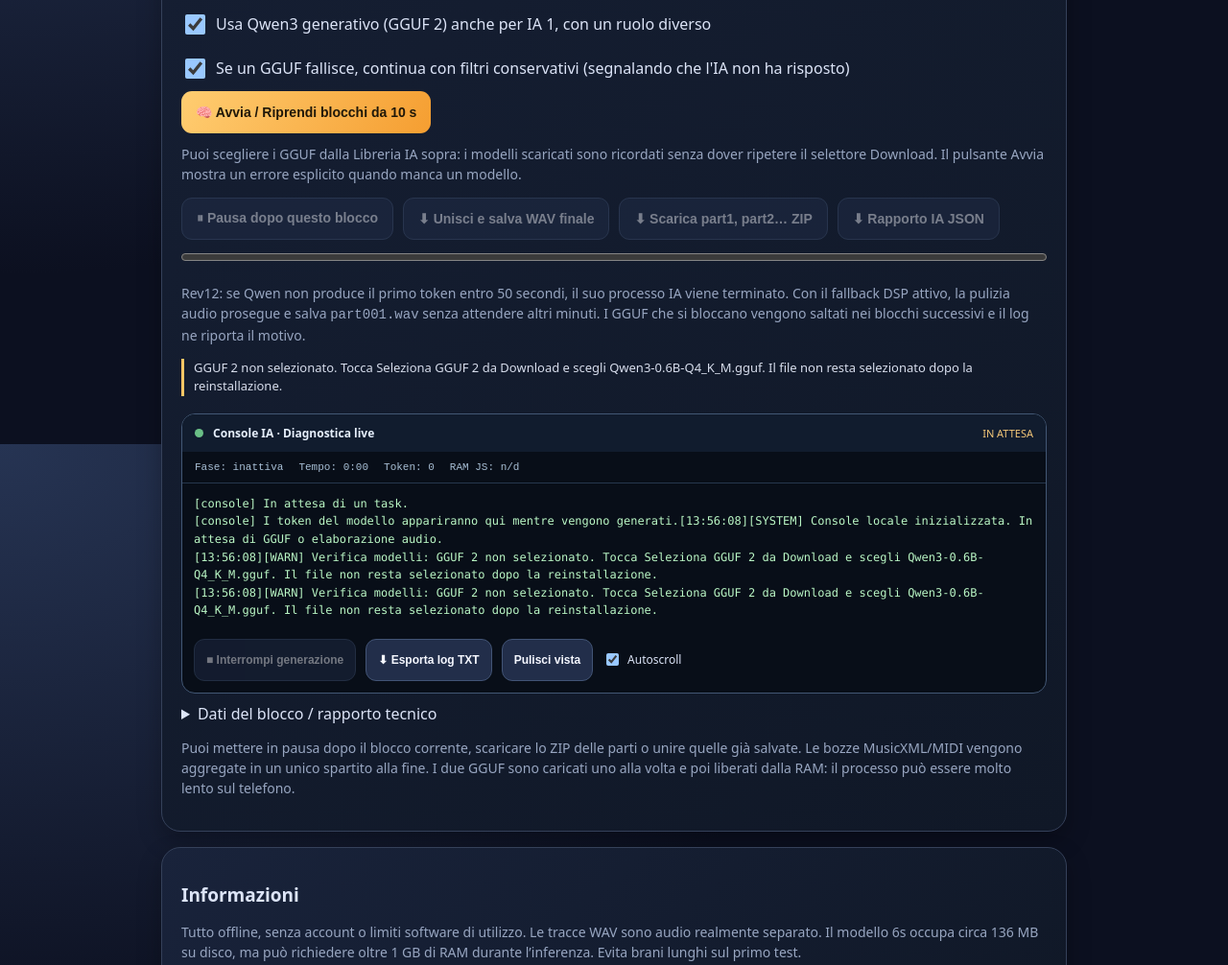
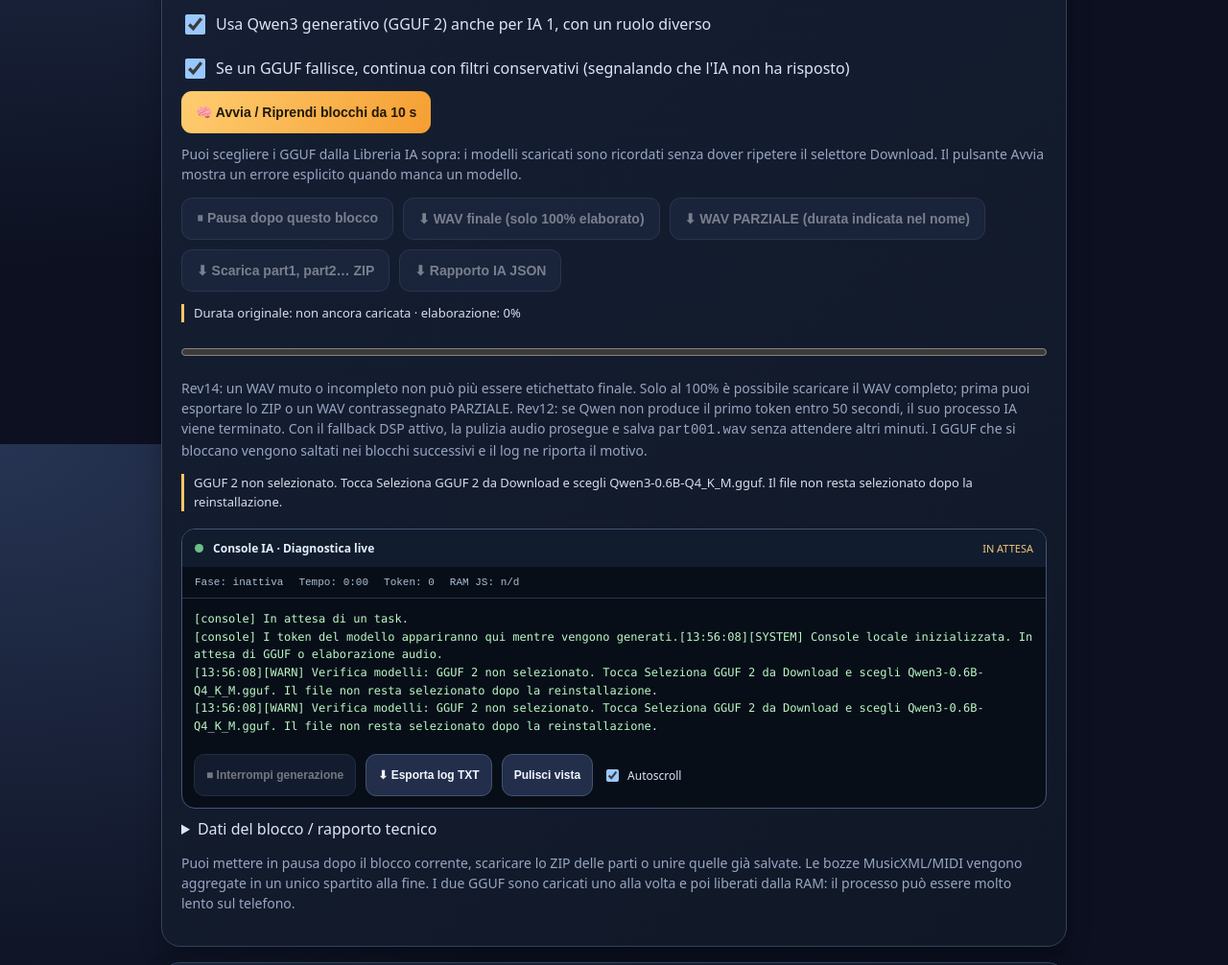
Before and after one commit to Frak89/AmpySongScriber, a website built with Vite: page unified/index.html in a window 1280 px wide. Shown: the part 2737-3743 px from the top of the page at 96% size. Built offline with nearby package versions, Linux system fonts and the light colour scheme; what @capacitor/core, @capacitor/filesystem would draw is missing.

Commit message:
Rev14 distinguish complete WAV versus partial 1:35 of 5:25; add duration/completion indicator and explicit partial-download button

```diff
--- a/unified/index.html
+++ b/unified/index.html
@@ -122,12 +122,14 @@
   <button id="ggufRun">🧠 Avvia / Riprendi blocchi da 10 s</button>
   <p class="sub" style="width:100%;margin:1px 0 4px">Puoi scegliere i GGUF dalla Libreria IA sopra: i modelli scaricati sono ricordati senza dover ripetere il selettore Download. Il pulsante Avvia mostra un errore esplicito quando manca un modello.</p>
   <button id="ggufPause" class="secondary" disabled>⏸ Pausa dopo questo blocco</button>
-  <button id="ggufCleanWav" class="secondary" disabled>⬇ Unisci e salva WAV finale</button>
+  <button id="ggufCleanWav" class="secondary" disabled>⬇ WAV finale (solo 100% elaborato)</button>
+  <button id="ggufPartialWav" class="secondary" disabled>⬇ WAV PARZIALE (durata indicata nel nome)</button>
   <button id="ggufPartsZip" class="secondary" disabled>⬇ Scarica part1, part2… ZIP</button>
   <button id="ggufReport" class="secondary" disabled>⬇ Rapporto IA JSON</button>
  </div>
+ <p id="ggufCompletionLabel" class="notice" role="status">Durata originale: non ancora caricata · elaborazione: 0%</p>
  <progress id="ggufProgress" value="0" max="100"></progress>
- <p class="sub" style="margin-top:7px">Rev12: se Qwen non produce il primo token entro 50 secondi, il suo processo IA viene terminato. Con il fallback DSP attivo, la pulizia audio prosegue e salva <code>part001.wav</code> senza attendere altri minuti. I GGUF che si bloccano vengono saltati nei blocchi successivi e il log ne riporta il motivo.</p>
+ <p class="sub" style="margin-top:7px">Rev14: un WAV muto o incompleto non può più essere etichettato finale. Solo al 100% è possibile scaricare il WAV completo; prima puoi esportare lo ZIP o un WAV contrassegnato PARZIALE. Rev12: se Qwen non produce il primo token entro 50 secondi, il suo processo IA viene terminato. Con il fallback DSP attivo, la pulizia audio prosegue e salva <code>part001.wav</code> senza attendere altri minuti. I GGUF che si bloccano vengono saltati nei blocchi successivi e il log ne riporta il motivo.</p>
  <p id="ggufStatus" class="notice" role="status">Seleziona Qwen3-0.6B-Q4_K_M.gguf come GGUF 2. Se hai attivo il riutilizzo, GGUF 1 non è necessario. Premi Avvia per vedere una diagnosi anche se manca un file.</p>
  <div class="ampy-terminal" role="region" aria-label="Console diagnostica IA">
    <div class="ampy-terminal-bar">
```
